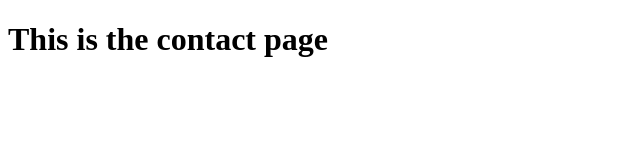
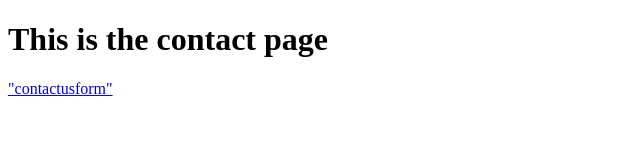
Before and after one commit to Fayoung01/contactus, a plain HTML site: page index.html in a window 1280 px wide. Shown: the whole page, without its empty margins (0-640 px from the left). Drawn offline with Linux system fonts and the light colour scheme.

Commit message:
Update index.html

```diff
--- a/index.html
+++ b/index.html
@@ -6,5 +6,6 @@
 </head>
 <body>
 <h1> This is the contact page</h1>
+ <p> <a href =contact.html>"contactusform"</a></p>
 </body>
 <html>
```
